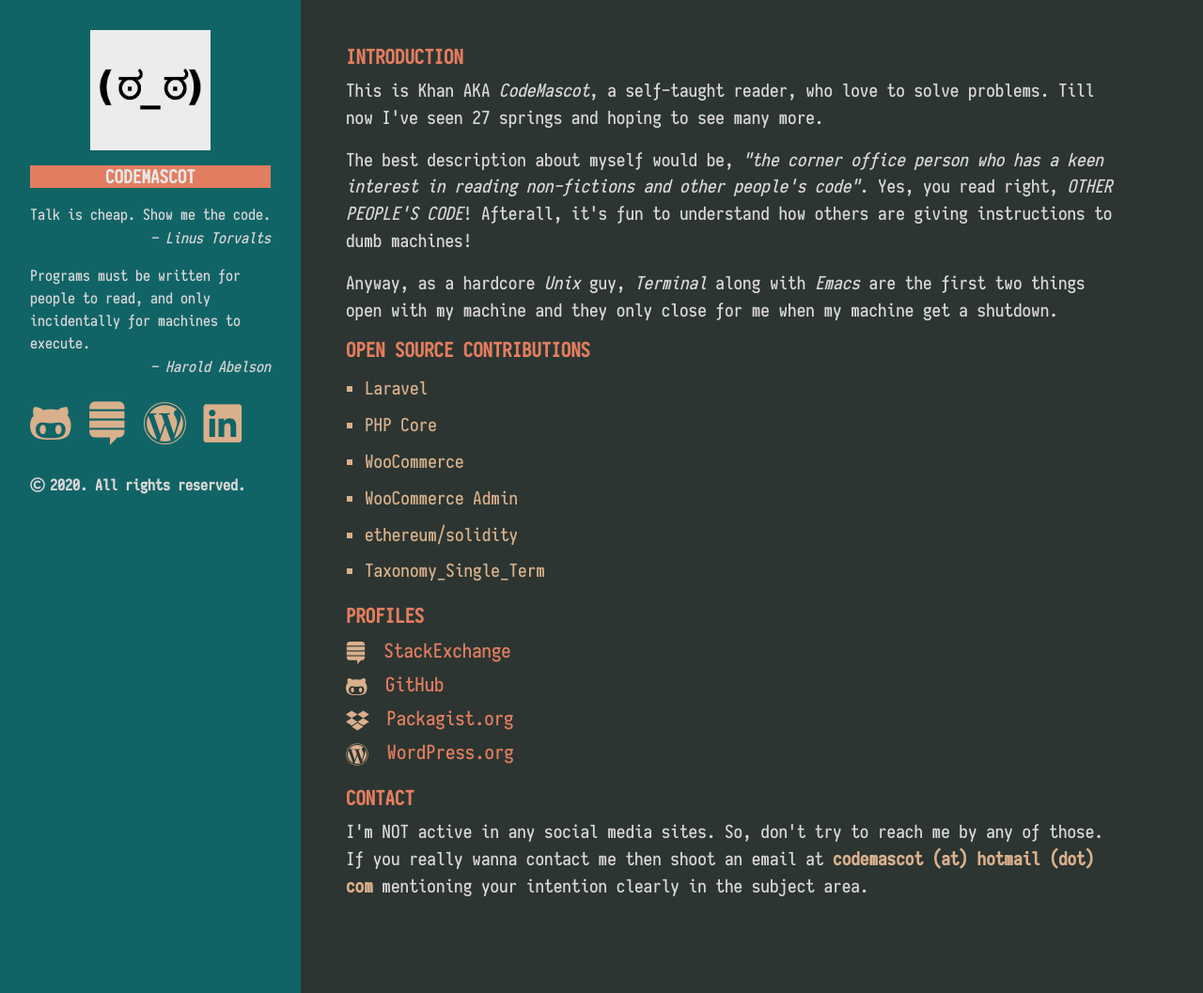
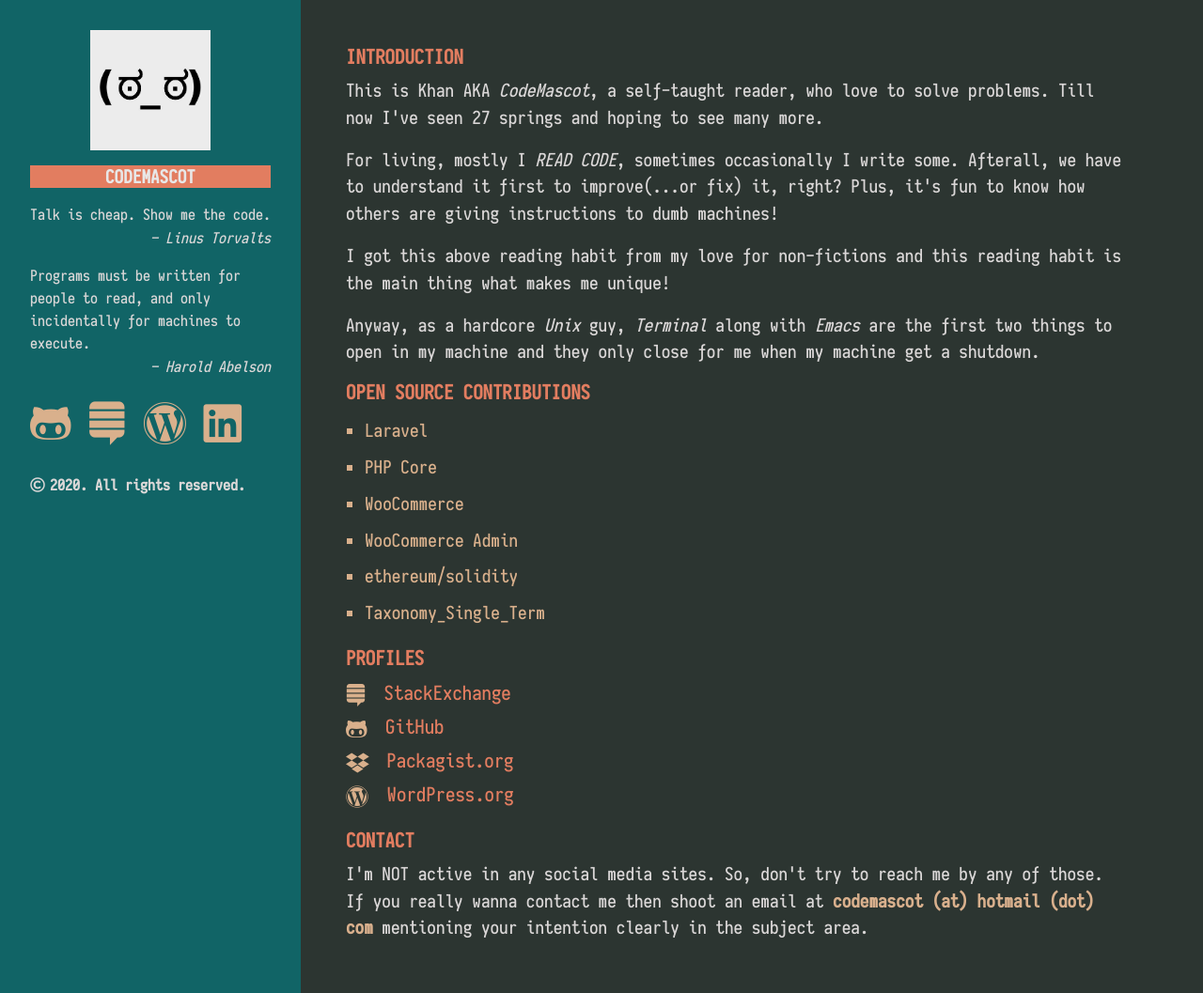
Before and after one commit to khanrn/codemascot.github.io, a Jekyll site: the page built from index.html, in a window 1280 px wide and 1057 px high. Shown: the whole window at 94% size. Built offline with Jekyll 4.4.1, drawn with Linux system fonts in a browser that asks for light colours; nearby versions of some CDN libraries; the list of posts is cut into pages by our own code.

Commit message:
Introduction updated

```diff
--- a/index.html
+++ b/index.html
@@ -7,9 +7,11 @@
 	<h1 class="page-title">Introduction</h1>
 	<p>This is Khan AKA <em>CodeMascot</em>, a self-taught reader, who love to solve problems. Till now I've seen <span id="age-year"></span> springs and hoping to see many more.</p>
 
-	<p>The best description about myself would be, <i>"the corner office person who has a keen interest in reading non-fictions and other people's code"</i>. Yes, you read right, <i>OTHER PEOPLE'S CODE</i>! Afterall, it's fun to understand how others are giving instructions to dumb machines!</p>
+	<p>For living, mostly I <i>READ CODE</i>, sometimes occasionally I write some. Afterall, we have to understand it first to improve(...or fix) it, right? Plus, it's fun to know how others are giving instructions to dumb machines!</p>
 
-  <p>Anyway, as a hardcore <i>Unix</i> guy, <i>Terminal</i> along with <i>Emacs</i> are the first two things open with my machine and they only close for me when my machine get a shutdown.</p>
+  <p>I got this above reading habit from my love for non-fictions and this reading habit is the main thing what makes me unique!</p>
+
+  <p>Anyway, as a hardcore <i>Unix</i> guy, <i>Terminal</i> along with <i>Emacs</i> are the first two things to open in my machine and they only close for me when my machine get a shutdown.</p>
 
 	<h1 class="page-title">Open Source Contributions</h1>
 	<ul class="contributions">
```
